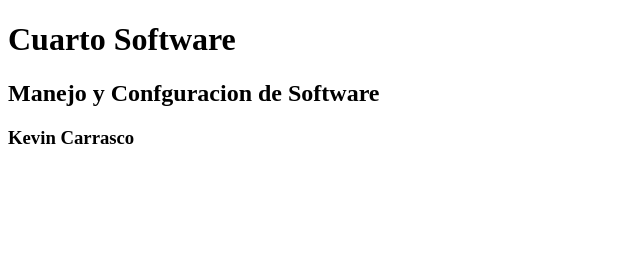
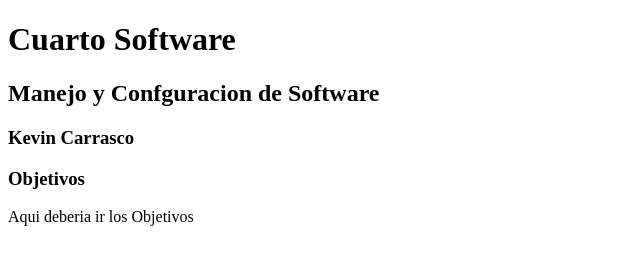
Before and after one commit to Jostero32/github_remote, a plain HTML site: page index.html in a window 1280 px wide. Shown: the whole page, without its empty margins (0-640 px from the left). Drawn offline with Linux system fonts and the light colour scheme.

Commit message:
Se agrego los objetivos

```diff
--- a/index.html
+++ b/index.html
@@ -9,5 +9,7 @@
     <h1>Cuarto Software</h1>
     <h2>Manejo y Confguracion de Software</h2>
     <h3>Kevin Carrasco</h3>
+    <h3>Objetivos</h3>
+    <p>Aqui deberia ir los Objetivos</p>
 </body>
 </html>
```
